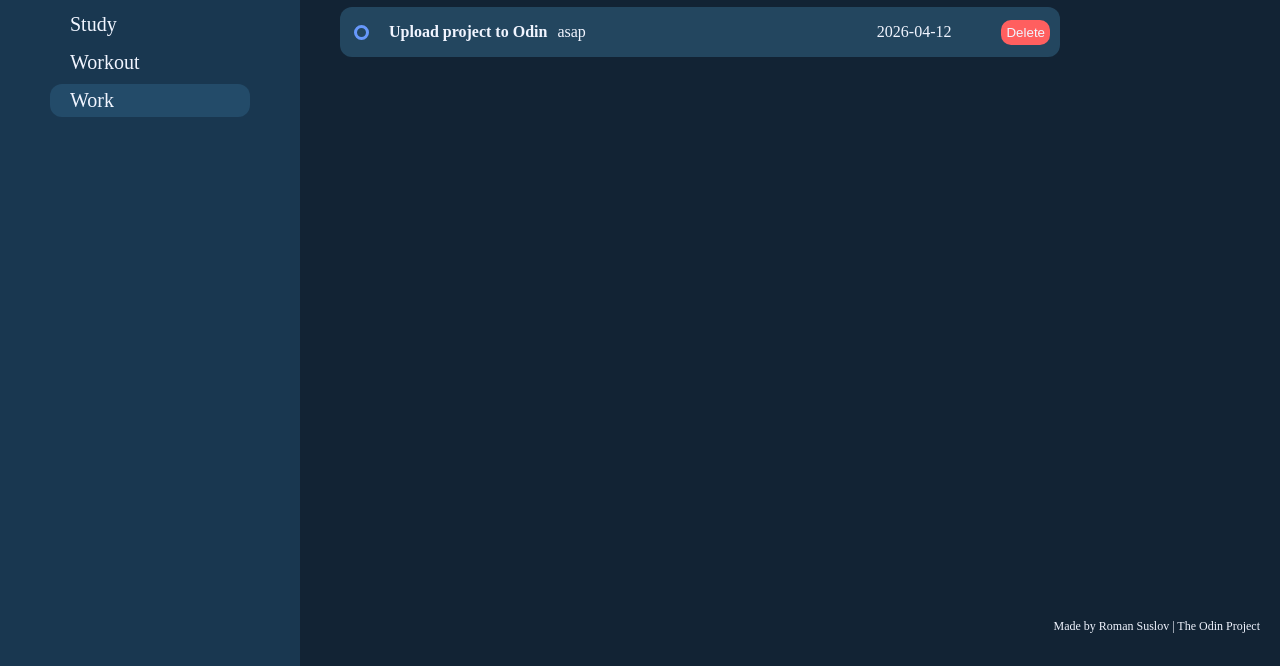
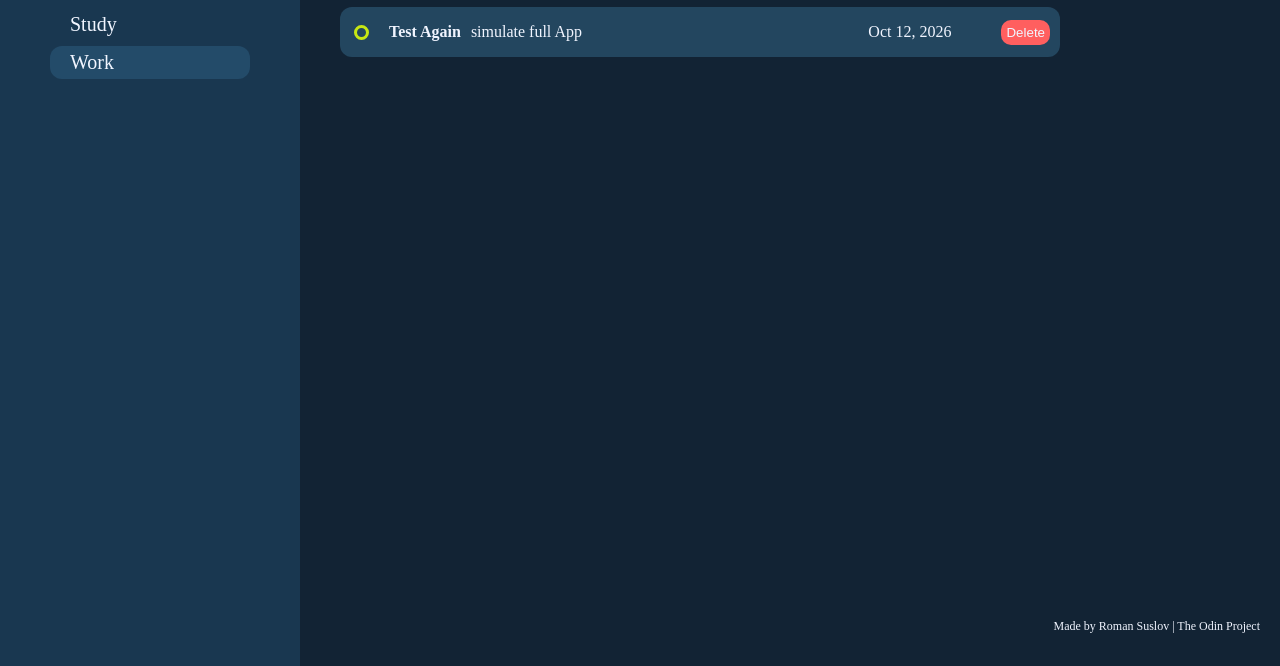
Before and after one commit to inspiration2026/todo-app-webpack-NoAI, a website built with webpack: page template.html in a window 1280 px wide. Shown: the part 134-800 px from the top of the page. Built offline with nearby package versions, Linux system fonts and the light colour scheme.

Commit message:
Add the date-fns library for date handling. Highlight overdue Todos. Improve date visibility formatting. Make minor cosmetic UI changes.

```diff
--- a/src/controller/appController.js
+++ b/src/controller/appController.js
@@ -5,14 +5,14 @@
 export const controller = {
     init() {
         appModel.addProject("Study");
-        appModel.addProject("Workout");
         let curr = appModel.getCurrentProject();
-        curr.addTodo("Test Code", "Run npm testing", "2026-04-05", "high");
-        curr.addTodo("Test Again", "simulate full App", "2026-04-12", "medium");
+        curr.addTodo("Git Commit All", "-", "2026-04-12", "medium");
+        curr.addTodo("Upload project to Odin", "asap", "2026-09-12", "low");
         appModel.addProject("Work");
         curr = appModel.getCurrentProject();
-        curr.addTodo("Git Commit All", "-", "2026-04-12", "low");
-        curr.addTodo("Upload project to Odin", "asap", "2026-04-12", "low");
+        curr.addTodo("Test Code", "Run npm testing", "2026-11-05", "high");
+        curr.addTodo("Test Again", "simulate full App", "2026-10-12", "medium");
+        curr.checkIfOverdue();
         const todos = curr.getAllTodos();
         todoView.renderTodos(todos, curr.projectName);
         const projects = appModel.getAllProjects();
@@ -21,7 +21,6 @@
         this.addEventListeners();
         this.addProjecViaForm ();
         document.body.classList.toggle ("dark");
-
 
     },
     addEventListeners() {
@@ -41,6 +40,7 @@
                 todoView.clearTodos();
                 const newProject = appModel.getCurrentProject();
                 const todos = newProject.getAllTodos();
+                newProject.checkIfOverdue();
                 todoView.renderTodos(todos, newProject.projectName);
                 projectsView.clearProjectTab();
                 const projects = appModel.getAllProjects();
@@ -113,6 +113,7 @@
 
             todoView.clearTodos();
             const newProject = appModel.getCurrentProject();
+            newProject.checkIfOverdue();
             const todos = newProject.getAllTodos();
             todoView.renderTodos(todos, newProject.projectName);
         },
@@ -164,6 +165,7 @@
             todoView.resetAddTodoForm();
 
             todoView.clearTodos();
+            currentProject.checkIfOverdue();
             const todos = currentProject.getAllTodos();
             todoView.renderTodos(todos, currentProject.projectName);
     }
--- a/src/index.js
+++ b/src/index.js
@@ -1,5 +1,4 @@
 import "./styles.css";
-import { appModel } from "./model/appModel.js";
 import { controller } from "./controller/appController.js";
 
 console.log ("It's working !");
--- a/src/model/project.js
+++ b/src/model/project.js
@@ -1,4 +1,5 @@
 import { Todo } from "./todo.js";
+import {format, addDays, subDays, isToday, isTomorrow, isPast, parseISO} from 'date-fns';
 
 export class Project {
     constructor (projectName) {
@@ -49,5 +50,20 @@
 
     }
 
+    checkIfOverdue () {
+        const Today = new Date();
+        console.log(Today);
+        this.todos.forEach ((todo) => {
+            const dueDate = parseISO (todo.dueDate);
+            if ((!todo.isDone) && (isPast(dueDate))) {todo.isExpired = true}
+                else if ((!todo.isDone) && (!isPast(dueDate))) {todo.isExpired = false};
+            console.log(!todo.isDone);
+            console.log(isPast(dueDate));
+            console.log(dueDate);
+            console.log(todo.isExpired);
+
+        })
+
+    }
 
 }
--- a/src/model/todo.js
+++ b/src/model/todo.js
@@ -1,3 +1,4 @@
+
 export class Todo {
     constructor (title, description, dueDate, priority) {
         this.title = title;
@@ -6,7 +7,9 @@
         this.priority = priority;
         this.id = crypto.randomUUID();
         this.isDone = false;
+        this.isExpired = false;
     }
+
     update (newTitle, newDescription, newDueDate, newPriority) {
     if (newTitle !== undefined) this.title = newTitle;
     if (newDescription !== undefined) this.description = newDescription;
--- a/src/styles.css
+++ b/src/styles.css
@@ -367,3 +367,7 @@
 #submit-form-project-btn {
     background-color: var(--add-btn);
 }
+.overdue {
+    border: 1px solid rgba(234, 31, 31);
+    box-shadow: inset 0 5px 15px 2px rgba(234, 31, 31);
+}
--- a/src/ui/todosView.js
+++ b/src/ui/todosView.js
@@ -1,3 +1,5 @@
+import {format, addDays, subDays, isToday, isTomorrow, isPast, parseISO} from 'date-fns';
+
 export const todoView = {
     tasksContainer: document.getElementById("tasks"),
 
@@ -14,7 +16,7 @@
             description.textContent = element.description;
             const dueDate = document.createElement("p");
             dueDate.classList.add ("todo-dueDate");
-            dueDate.textContent = element.dueDate;
+            dueDate.textContent = format(element.dueDate, 'MMM dd, yyyy');
             const deleteTodo = document.createElement("button");
             deleteTodo.classList.add ("btn-deleteTodo");
             deleteTodo.textContent = "Delete";
@@ -26,6 +28,7 @@
             } else if (element.priority === "low") {
                 isDone.classList.add("low");
             };
+            if (element.isExpired === true) {todo.classList.add ("overdue")};
 
 
             todo.appendChild(title);
```
Also changed, not shown: package.json (+5 -2 lines), 1 other file.
